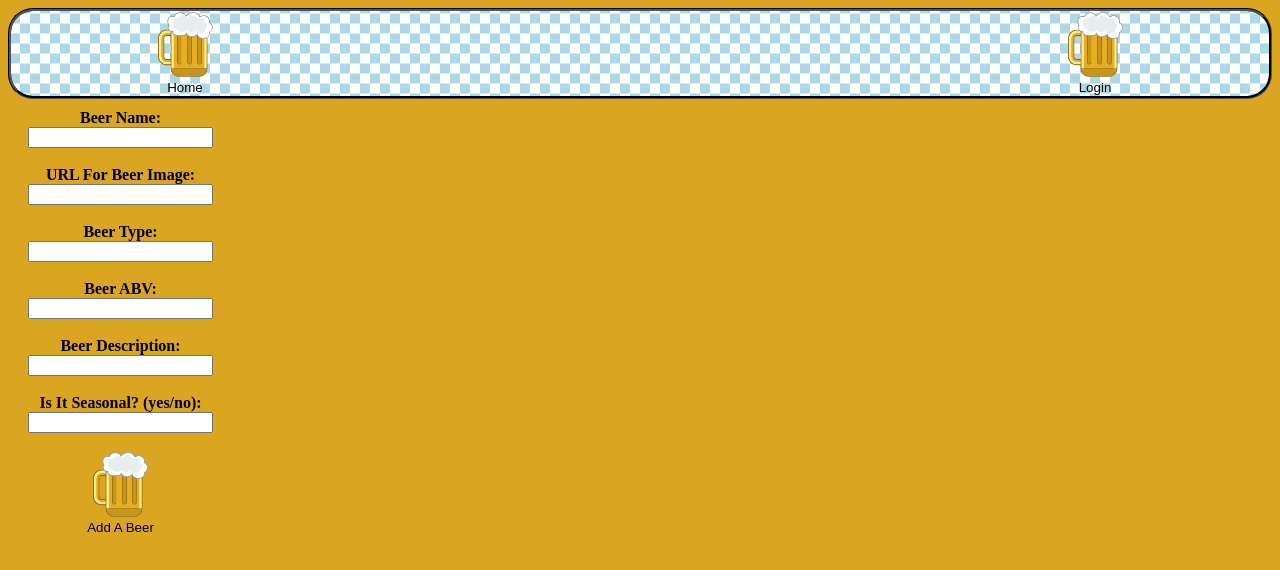
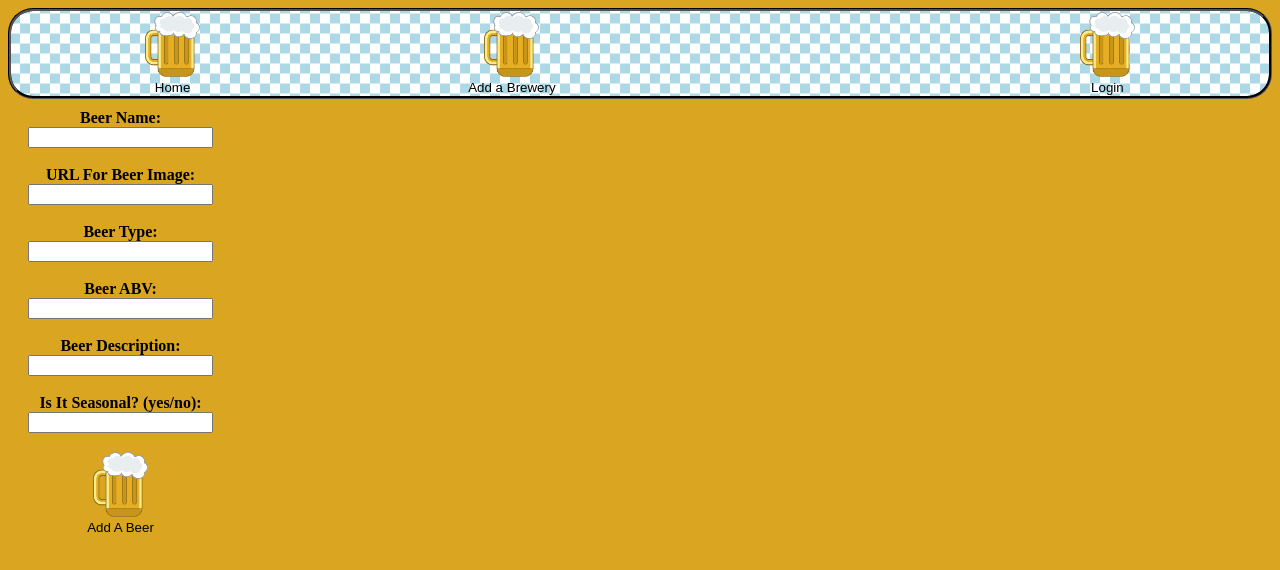
Before and after one commit to khawes187/Breernoculars, a Vue app in the folder vue/: page /beer in a window 1280 px wide. Shown: the top 570 px of the page. Built offline with nearby package versions, Linux system fonts and the light colour scheme.

Commit message:
Added brewery button to home

```diff
--- a/vue/src/App.vue
+++ b/vue/src/App.vue
@@ -10,14 +10,16 @@
       </router-link>
     </div>
 
-   <!--  <div class="addBeerButton">
+    <div class="addBeerButton">
+      <router-link v-bind:to="{ name: 'newBreweryForm' }">
       <button class="add" style="border: 0; background: transparent">
           <img src="@/images/editedbutton.gif" width="55" height="65" alt="Add a beer" />
-          <div class="addBeerText">Add a Beer</div>
+          <div class="addBeerText">Add a Brewery</div>
       </button>
+      </router-link>
 
     </div>
-    <div class="deleteBeerButton">
+    <!--<div class="deleteBeerButton">
       <button class="delete" style="border: 0; background: transparent">
         <img src="@/images/editedbutton.gif" width="55" height="65" alt="Delete a beer" />
         <div class="deleteBeerText">Delete a Beer</div>
--- a/vue/src/components/AddABeer.vue
+++ b/vue/src/components/AddABeer.vue
@@ -73,7 +73,7 @@ export default {
                 window.location.reload();
             })
 
-        }
+        },
 
     }//closes methods
 
@@ -89,7 +89,7 @@ export default {
     text-align: center;
     margin-left: 10px;
     font-weight: bold;
-}
+ }
 .add-beer-text{
     color: black;
 }
```
